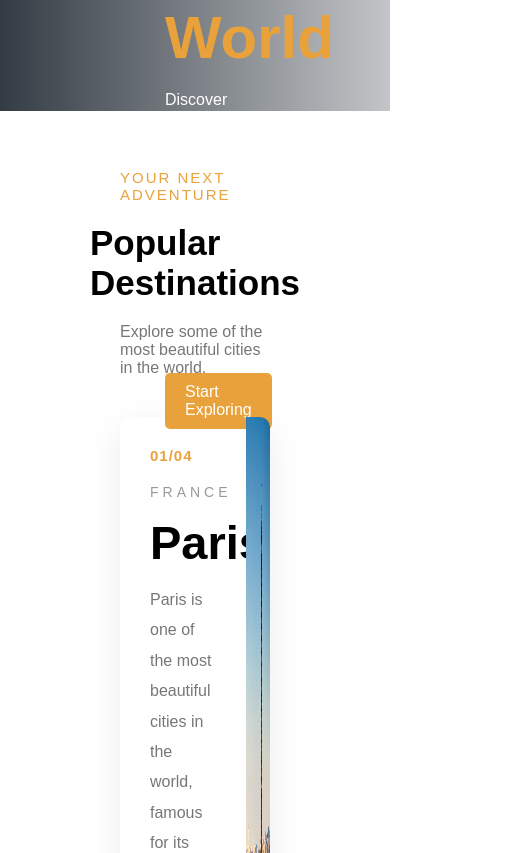
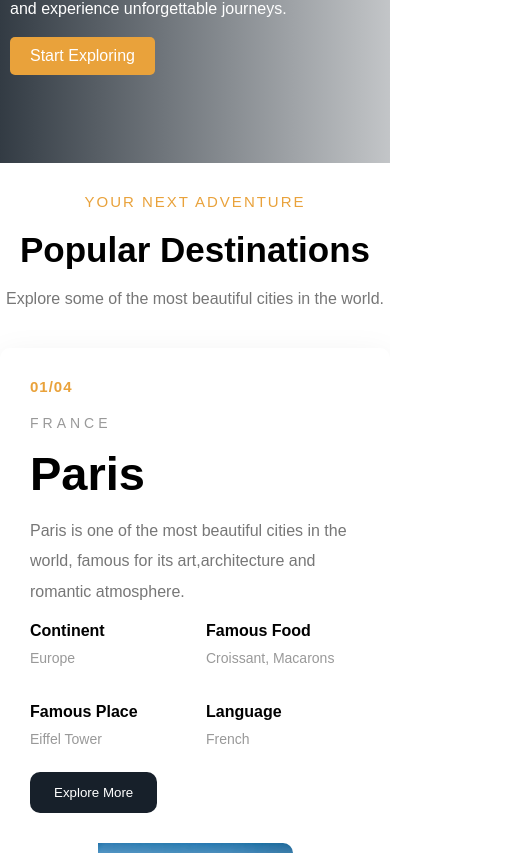
Before and after one commit to mostafaskena-cmd/task-js-mostafa-skena, a plain HTML site: page index.html in a window 390 px wide. Shown: the part 451-1304 px from the top of the page, 526 px wide, since content can reach past the window. Drawn offline with Linux system fonts and the light colour scheme.

Commit message:
Update style.css

```diff
--- a/css/style.css
+++ b/css/style.css
@@ -270,3 +270,24 @@ footer {
 }
 
 /* end style footer  */
+@media(max-width:768px){
+    #navbar{
+        flex-wrap: wrap;
+        padding: 25px 70px;
+        gap: 15px;
+    }
+    .Home-content{
+        padding: 10px;
+        max-width: 100%;
+    }
+    #Destinations{
+        padding: 0;
+    }
+.Destinations-content{
+    flex-wrap: wrap;
+    width: 100%;
+}
+    .Destinations-details{
+        max-width: 100%;
+    }
+}
```
